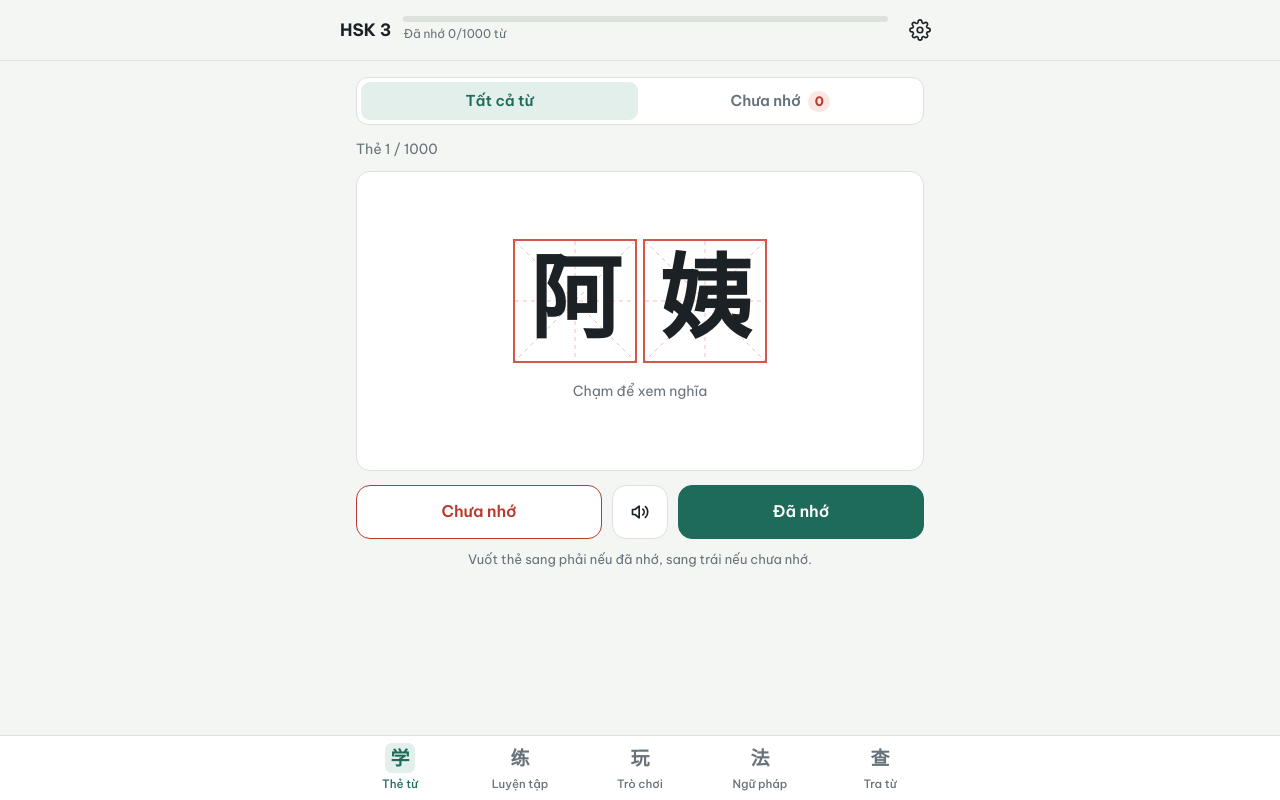
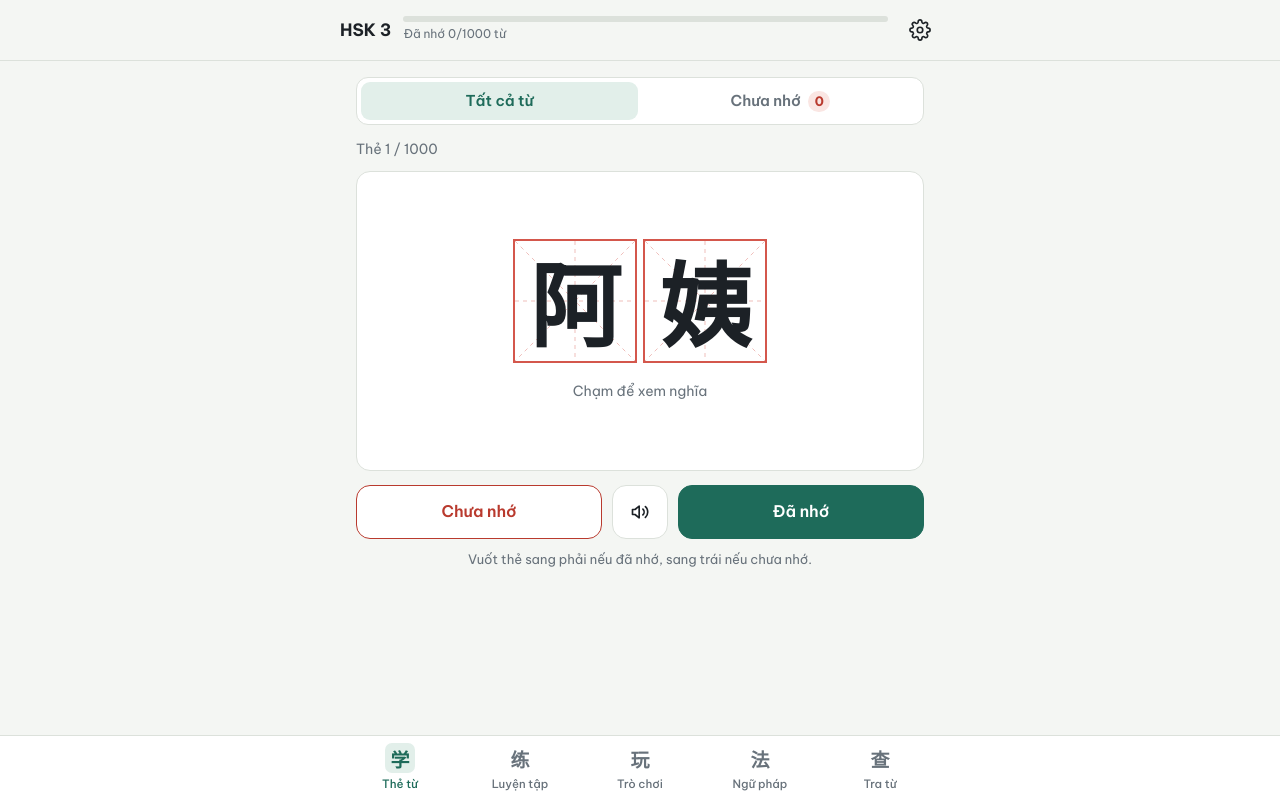
Before and after one commit to xbinh47/hoc-tieng-trung, a plain HTML site: page hsk3-on-tap.html in a window 1280 px wide. Drawn offline with Linux system fonts and the light colour scheme.

Commit message:
Show Chinese characters in a plain sans-serif font
Noto Serif SC (Song style) draws brush-like strokes and joined hooks that
make some characters, such as 游泳, look different from handwriting and
everyday print. Switch to Noto Sans SC with system sans fallbacks.

Co-Authored-By: Claude Opus 5.5 <noreply@anthropic.com>

```diff
--- a/hsk3-on-tap.html
+++ b/hsk3-on-tap.html
@@ -12,7 +12,7 @@
 <meta name="theme-color" content="#121517" media="(prefers-color-scheme: dark)">
 <title>Học tiếng Trung</title>
 <link rel="preconnect" href="https://fonts.googleapis.com">
-<link rel="stylesheet" href="https://fonts.googleapis.com/css2?family=Be+Vietnam+Pro:wght@400;500;600;700&family=Noto+Serif+SC:wght@500;700&display=swap">
+<link rel="stylesheet" href="https://fonts.googleapis.com/css2?family=Be+Vietnam+Pro:wght@400;500;600;700&family=Noto+Sans+SC:wght@500;700&display=swap">
 <style>
 :root{--paper:#F4F6F3;--sf:#FFFFFF;--ink:#1C2126;--mu:#68727B;--ln:#DCE1DB;--grid:#D4574C;--gridl:rgba(212,87,76,.38);--jade:#1E6B5A;--jadet:#E2EFEA;--onj:#FFFFFF;--bad:#B93A2E;--badt:#FAE6E3;--okt:#E2EFEA;
 --r1:8px;--r2:14px;--nav:64px;color-scheme:light}
@@ -21,7 +21,7 @@
 *{box-sizing:border-box;-webkit-tap-highlight-color:transparent}
 html,body{margin:0}
 body{background:var(--paper);color:var(--ink);font:17px/1.55 "Be Vietnam Pro",system-ui,sans-serif;-webkit-font-smoothing:antialiased}
-.zh{font-family:"Noto Serif SC","Songti SC","PingFang SC","SimSun",serif}
+.zh{font-family:"Noto Sans SC","PingFang SC","Hiragino Sans GB","Microsoft YaHei",sans-serif}
 button,input,select,textarea{font:inherit;color:inherit}
 button{cursor:pointer}
 :focus-visible{outline:3px solid var(--jade);outline-offset:2px}
```
Also changed, not shown: index.html (+2 -2 lines).
